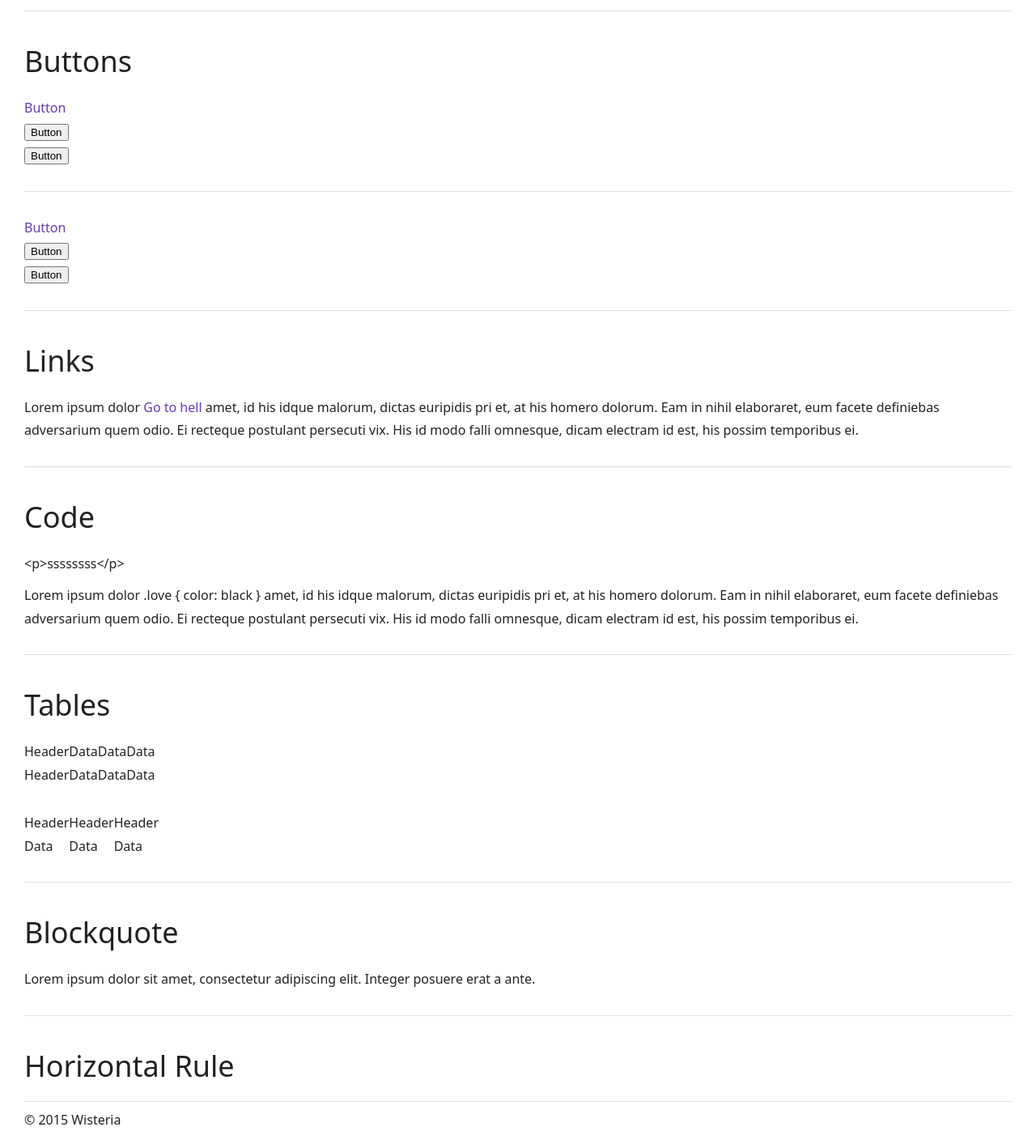
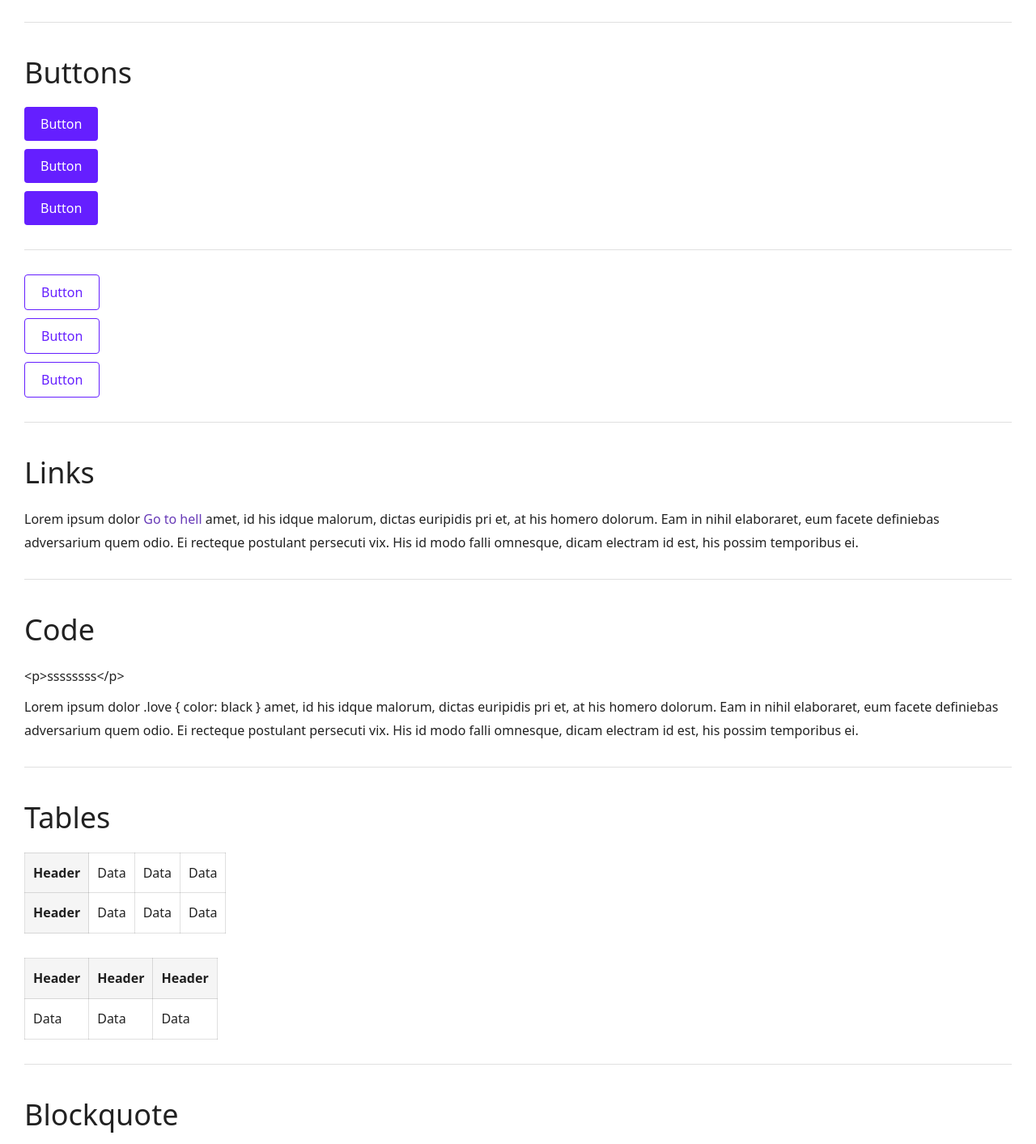
Before and after one commit to t32k/wisteria, a plain HTML site: page index.html in a window 1280 px wide. Shown: the part 1251-2664 px from the top of the page at 81% size. Drawn offline with Linux system fonts and the light colour scheme.

Commit message:
Rename class

```diff
--- a/css/wisteria.css
+++ b/css/wisteria.css
@@ -6,7 +6,8 @@
 * 01/20/2015
 */
 
-
+/* Reset
+–––––––––––––––––––––––––––––––––––––––––––––––––– */
 html, body, div, span, applet, object, iframe,
 h1, h2, h3, h4, h5, h6, p, blockquote, pre,
 a, abbr, acronym, address, big, cite, code,
@@ -19,7 +20,8 @@ table, caption, tbody, tfoot, thead, tr, th, td,
 article, aside, canvas, details, embed,
 figure, figcaption, footer, header,
 menu, nav, output, ruby, section, summary,
-time, mark, audio, video {
+time, mark, audio, video,
+input, select, button, textarea{
   margin: 0;
   padding: 0;
   border: 0;
@@ -45,6 +47,7 @@ table {
   border-collapse: collapse;
   border-spacing: 0;
 }
+
 
 /* Base Styles
 –––––––––––––––––––––––––––––––––––––––––––––––––– */
@@ -119,7 +122,7 @@ a:hover {
 
 /* Blockquote
 –––––––––––––––––––––––––––––––––––––––––––––––––– */
-.blockquate {
+.blockquote {
   padding: 1rem 2rem;
   border-left: .4rem solid rgba(0,0,0,.12);
 }
@@ -202,7 +205,8 @@ a:hover {
 .u-cf {
   content: "";
   display: table;
-  clear: both; }
+  clear: both;
+}
 
 .u-fln { float: none !important; }
 .u-fll { float: left !important; }
--- a/index.html
+++ b/index.html
@@ -13,10 +13,11 @@
     <h1 class="h1">Wisteria</h1>
     <p>v0.1.0</p>
     <p>A class-attribute based simple CSS framework.</p>
-    <button class="btn">Download</button>
+    <a class="button">Download</a>
   </header>
 
   <hr class="hr u-mtx u-mbx">
+
 
   <h2 class="h2">Headers</h2>
   <section>
@@ -28,7 +29,9 @@
     <div class="h6">Header Text 6</div>
   </section>
 
+
   <hr class="hr u-mtx u-mbx">
+
 
   <div class="h2 u-mtx u-mbx">Lists</div>
   <section>
@@ -43,11 +46,10 @@
       </li>
       <li>item</li>
     </ul>
-
     <ol class="ol">
       <li>item</li>
       <li>item
-        <ul class="ul">
+        <ul class="ol">
           <li>second item</li>
           <li>second item</li>
           <li>item
@@ -63,28 +65,33 @@
     </ol>
   </section>
 
+
   <hr class="hr u-mtx u-mbx">
+
 
   <h2 class="h2 u-mbm">Buttons</h2>
   <section>
-    <p><a href="" class="btn">Button</a></p>
-    <p><button class="btn">Button</button></p>
-    <p><input type="button" class="btn" value="Button"></p>
+    <p class="u-mbm"><a href="" class="button">Button</a></p>
+    <p class="u-mbm"><button class="button">Button</button></p>
+    <p class="u-mbm"><input type="button" class="button" value="Button"></p>
     <hr class="hr u-mtx u-mbx">
-    <p><a href="" class="btn btn--outline">Button</a></p>
-    <p><button class="btn btn--outline">Button</button></p>
-    <p><input type="button" class="btn btn--outline" value="Button"></p>
+    <p class="u-mbm"><a href="" class="button button--outline">Button</a></p>
+    <p class="u-mbm"><button class="button button--outline">Button</button></p>
+    <p class="u-mbm"><input type="button" class="button button--outline" value="Button"></p>
   </section>
 
 
   <hr class="hr u-mtx u-mbx">
+
 
   <h2 class="h2 u-mbm">Links</h2>
   <section>
     <p>Lorem ipsum dolor <a href="#">Go to hell</a> amet, id his idque malorum, dictas euripidis pri et, at his homero dolorum. Eam in nihil elaboraret, eum facete definiebas adversarium quem odio. Ei recteque postulant persecuti vix. His id modo falli omnesque, dicam electram id est, his possim temporibus ei.</p>
   </section>
 
+
   <hr class="hr u-mtx u-mbx">
+
 
   <h2 class="h2 u-mbm">Code</h2>
   <section>
@@ -92,11 +99,13 @@
     <p>Lorem ipsum dolor <code>.love { color: black }</code> amet, id his idque malorum, dictas euripidis pri et, at his homero dolorum. Eam in nihil elaboraret, eum facete definiebas adversarium quem odio. Ei recteque postulant persecuti vix. His id modo falli omnesque, dicam electram id est, his possim temporibus ei.</p>
   </section>
 
+
   <hr class="hr u-mtx u-mbx">
+
 
   <div class="h2 u-mbm">Tables</div>
   <section>
-    <table class="tbl u-mbx">
+    <table class="table u-mbx">
       <tr><th>Header</th>
         <td>Data</td>
         <td>Data</td>
@@ -108,8 +117,7 @@
         <td>Data</td>
       </tr>
     </table>
-
-    <table class="tbl u-mbx">
+    <table class="table u-mbx">
       <tr><th>Header</th>
         <th>Header</th>
         <th>Header</th>
@@ -125,12 +133,13 @@
   <hr class="hr u-mtx u-mbx">
 
   <h2 class="h2 u-mbm">Blockquote</h2>
-  <blockquote class="bq">
+  <blockquote class="blockquote">
     <p>Lorem ipsum dolor sit amet, consectetur adipiscing elit. Integer posuere erat a ante.</p>
   </blockquote>
 
 
   <hr class="hr u-mtx u-mbx">
+
 
   <h2 class="h2 u-mbm">Horizontal Rule</h2>
   <section>
```
